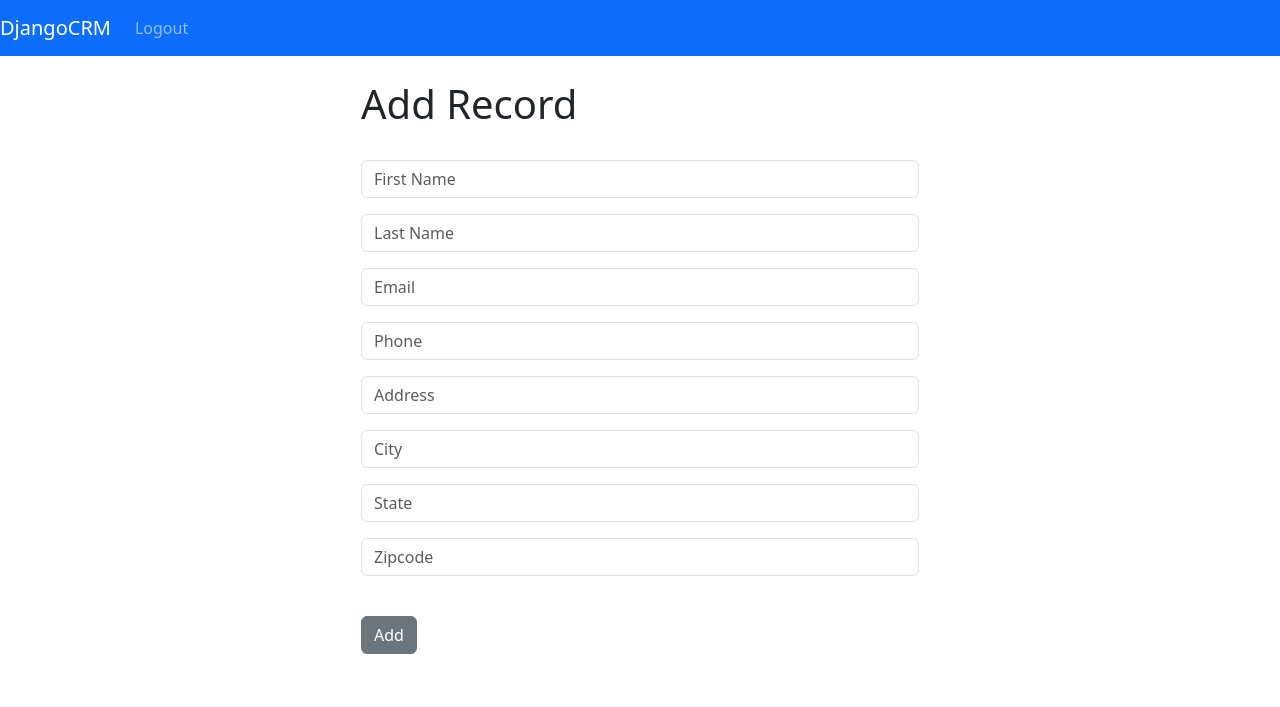
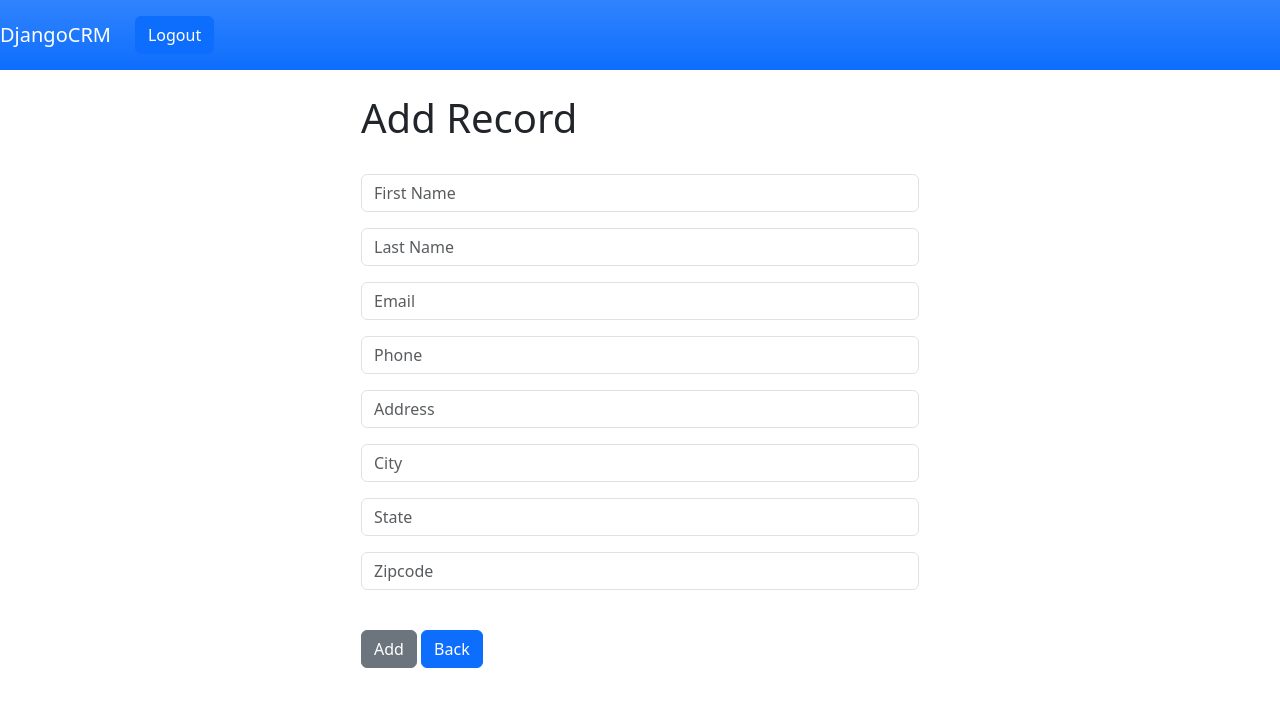
Before and after one commit to mohiitt/Django_CRM_Basic, a Django app: page /add_record/ in a window 1280 px wide. Shown: the top 707 px of the page. Run offline with Django 5.2, Linux system fonts and the light colour scheme; the visitor is signed in with stand-in values (Sample User, id 1).

Commit message:
final commit

```diff
--- a/website/templates/add_record.html
+++ b/website/templates/add_record.html
@@ -5,10 +5,11 @@
   <br />
 
   <form method="POST" action="{% url 'add_record' %}">
-    {% csrf_token %}
-    {{form.as_p}}
- <br />
-<button type="submit" class="btn btn-secondary">Add</button>
+    {% csrf_token %} {{form.as_p}}
+    <br />
+    <button type="submit" class="btn btn-secondary">Add</button>
+    <a href=" {% url 'home' %}" class="btn btn-primary">Back</a>
+  </form>
 </div>
 
 {% endblock %}
--- a/website/templates/navbar.html
+++ b/website/templates/navbar.html
@@ -1,5 +1,5 @@
-<nav class="navbar navbar-expand-lg navbar-dark bg-primary">
-  <a class="navbar-brand" href="{% url 'home' %}"> DjangoCRM</a>
+<nav class="navbar navbar-expand-lg navbar-dark bg-primary bg-gradient">
+  <a class="navbar-brand" href="{% url 'home' %}">DjangoCRM</a>
   <button
     class="navbar-toggler"
     type="button"
@@ -13,17 +13,26 @@
   </button>
   <div class="collapse navbar-collapse" id="navbarNav">
     <ul class="navbar-nav">
-      {% if user.is_authenticated %}
-
+      <!-- Other nav items can go here -->
+      {% if not user.is_authenticated %}
       <li class="nav-item">
-        <a class="nav-link" href=" {% url 'logout' %} "> Logout </a>
-      </li>
-      {% else %}
-      <li class="nav-item">
-        <a class="nav-link" href="{% url 'register' %}">Register</a>
+        <a class="nav-link" href="{% url 'register' %}">
+          <button class="btn btn-primary">Register</button>
+        </a>
       </li>
       <li class="nav-item">
-        <a class="nav-link" href="{% url 'home' %}">Login</a>
+        <a class="nav-link" href="{% url 'home' %}">
+          <button class="btn btn-primary">Login</button>
+        </a>
+      </li>
+      {% endif %}
+    </ul>
+    <ul class="navbar-nav ml-auto">
+      {% if user.is_authenticated %}
+      <li class="nav-item">
+        <a class="nav-link" href="{% url 'logout' %}">
+          <button class="btn btn-primary">Logout</button>
+        </a>
       </li>
       {% endif %}
     </ul>
--- a/website/templates/record.html
+++ b/website/templates/record.html
@@ -27,5 +27,8 @@
   onclick="return confirm('Are you sure you want to delete this record?');"
   >Delete</a
 >
+<a href=" {% url 'update_record' customer_record.id %}" class="btn btn-primary"
+  >Update Record</a
+>
 
 {% endblock %}
--- a/website/urls.py
+++ b/website/urls.py
@@ -7,5 +7,6 @@ urlpatterns = [
     path('register/',views.register_user,name='register'),
     path('record/<int:pk>',views.customer_record,name='record'),
     path('delete_record/<int:pk>',views.delete_record,name='delete_record'),
-    path('add_record/',views.add_record,name='add_record')
+    path('add_record/',views.add_record,name='add_record'),
+    path('update_record/<int:pk>',views.update_record,name='update_record')
 ]
--- a/website/views.py
+++ b/website/views.py
@@ -78,3 +78,16 @@ def add_record(request):
     else:
         messages.success(request,"You must be Logged In...")
         return redirect('home')
+
+def update_record(request,pk)   :
+    if request.user.is_authenticated:
+        current_record=Record.objects.get(id=pk)
+        form=AddRecordForm(request.POST or None,instance=current_record)
+        if form.is_valid():
+            form.save()
+            messages.success(request,"Record has been updated!")
+            return redirect('home')
+        return render(request,'update_record.html',{'form':form})
+    else:
+        messages.success(request,"You must be Logged In...")
+        return redirect('home')
```
Also changed, not shown: website/templates/home.html (+8 -3 lines), website/templates/update_record.html (added, +14 -0 lines).
